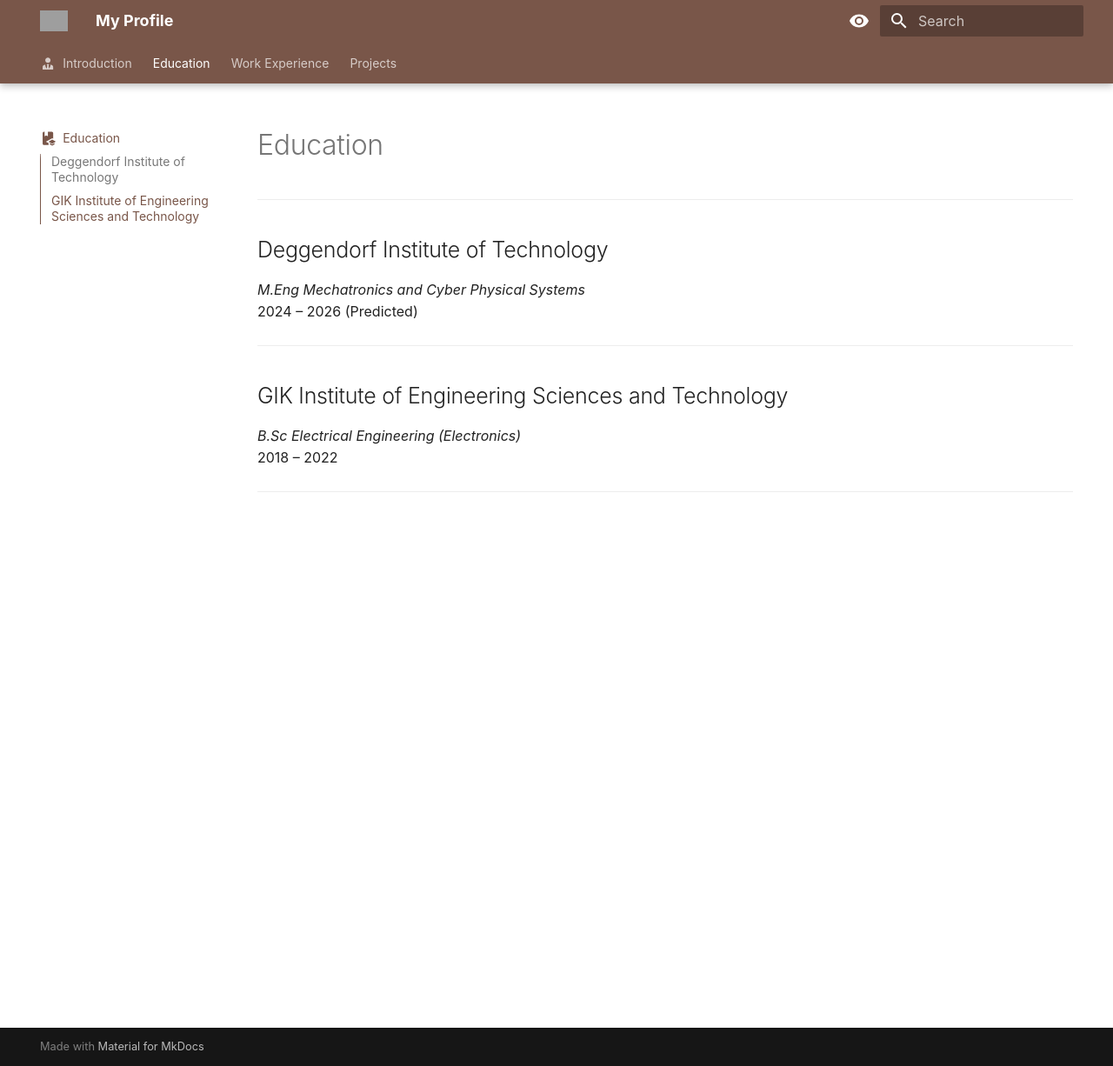
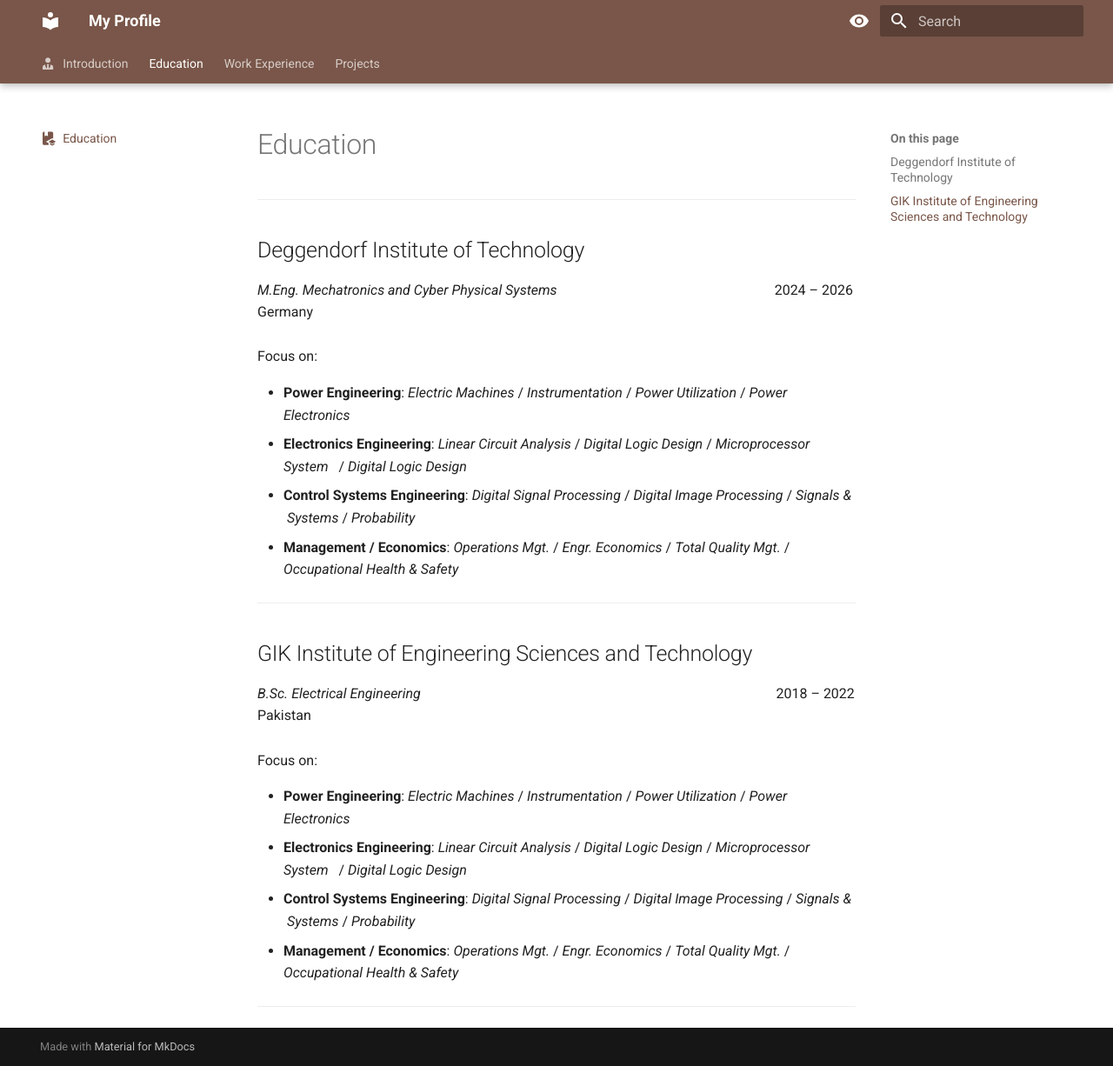
Before and after one commit to KAZA-BEAR/portfolio, an MkDocs documentation site: the page built from docs/education.md, in a window 1280 px wide and 1226 px high. Shown: the whole window at 87% size. Built offline with MkDocs 1.6.1 and Material for MkDocs 9.7.7, drawn with Linux system fonts in a browser that asks for light colours; grey boxes are pictures that could not be loaded.

Commit message:
New Formats and Info
Added formatting and new info

```diff
--- a/docs/education.md
+++ b/docs/education.md
@@ -9,13 +9,28 @@ icon: material/book-education
 ---
 
 ## Deggendorf Institute of Technology
-*M.Eng Mechatronics and Cyber Physical Systems*
-2024 – 2026 (Predicted)
+*M.Eng. Mechatronics and Cyber Physical Systems*&nbsp;&nbsp;&nbsp;&nbsp;&nbsp;&nbsp;&nbsp;&nbsp;&nbsp;&nbsp;&nbsp;&nbsp;&nbsp;&nbsp;&nbsp;&nbsp;&nbsp;&nbsp;&nbsp;&nbsp;&nbsp;&nbsp;&nbsp;&nbsp;&nbsp;&nbsp;&nbsp;&nbsp;&nbsp;&nbsp;&nbsp;&nbsp;&nbsp;&nbsp;&nbsp;&nbsp;&nbsp;&nbsp;&nbsp;&nbsp;&nbsp;&nbsp;&nbsp;&nbsp;&nbsp;&nbsp;&nbsp;&nbsp;&nbsp;&nbsp;&nbsp;&nbsp;&nbsp;&nbsp;&nbsp;&nbsp;&nbsp;&nbsp;&nbsp;&nbsp;&nbsp;&nbsp;&nbsp;2024 – 2026
+Germany
+<br>
+Focus on:
+
+- **Power Engineering**:&nbsp;*Electric Machines* / *Instrumentation* / *Power Utilization* / *Power Electronics*<br>
+- **Electronics Engineering**:&nbsp;*Linear Circuit Analysis* / *Digital Logic Design* / *Microprocessor System* &nbsp;&nbsp;/&nbsp;*Digital Logic Design*<br>
+- **Control Systems Engineering**:&nbsp;*Digital Signal Processing* / *Digital Image Processing* / *Signals & &nbsp;Systems* / *Probability*<br>
+- **Management / Economics**:&nbsp;*Operations Mgt.* / *Engr. Economics* / *Total Quality Mgt.* /&nbsp; *Occupational&nbsp;Health & Safety*<br>
+
 
 ---
 
 ## GIK Institute of Engineering Sciences and Technology
-*B.Sc Electrical Engineering (Electronics)*
-2018 – 2022
+*B.Sc. Electrical Engineering*&nbsp;&nbsp;&nbsp;&nbsp;&nbsp;&nbsp;&nbsp;&nbsp;&nbsp;&nbsp;&nbsp;&nbsp;&nbsp;&nbsp;&nbsp;&nbsp;&nbsp;&nbsp;&nbsp;&nbsp;&nbsp;&nbsp;&nbsp;&nbsp;&nbsp;&nbsp;&nbsp;&nbsp;&nbsp;&nbsp;&nbsp;&nbsp;&nbsp;&nbsp;&nbsp;&nbsp;&nbsp;&nbsp;&nbsp;&nbsp;&nbsp;&nbsp;&nbsp;&nbsp;&nbsp;&nbsp;&nbsp;&nbsp;&nbsp;&nbsp;&nbsp;&nbsp;&nbsp;&nbsp;&nbsp;&nbsp;&nbsp;&nbsp;&nbsp;&nbsp;&nbsp;&nbsp;&nbsp;&nbsp;&nbsp;&nbsp;&nbsp;&nbsp;&nbsp;&nbsp;&nbsp;&nbsp;&nbsp;&nbsp;&nbsp;&nbsp;&nbsp;&nbsp;&nbsp;&nbsp;&nbsp;&nbsp;&nbsp;&nbsp;&nbsp;&nbsp;&nbsp;&nbsp;&nbsp;&nbsp;&nbsp;&nbsp;&nbsp;&nbsp;&nbsp;&nbsp;&nbsp;&nbsp;&nbsp;&nbsp;&nbsp;&nbsp;&nbsp;2018 – 2022
+Pakistan
+<br>
+Focus on:
+
+- **Power Engineering**:&nbsp;*Electric Machines* / *Instrumentation* / *Power Utilization* / *Power Electronics*<br>
+- **Electronics Engineering**:&nbsp;*Linear Circuit Analysis* / *Digital Logic Design* / *Microprocessor System* &nbsp;&nbsp;/&nbsp;*Digital Logic Design*<br>
+- **Control Systems Engineering**:&nbsp;*Digital Signal Processing* / *Digital Image Processing* / *Signals & &nbsp;Systems* / *Probability*<br>
+- **Management / Economics**:&nbsp;*Operations Mgt.* / *Engr. Economics* / *Total Quality Mgt.* /&nbsp; *Occupational&nbsp;Health & Safety*<br>
 
 ---
--- a/mkdocs.yml
+++ b/mkdocs.yml
@@ -1,11 +1,8 @@
 site_name: My Profile
 site_url: https://hamza.github.io
 
-
 theme:
   name: material
-
-  logo: assets/profile.png
 
   palette:
     # Palette toggle for light mode
@@ -26,7 +23,9 @@ theme:
         icon: material/eye-outline
         name: Switch to light mode
 
-  font: false
+  font:
+    text: Roboto
+    code: Roboto Mono
   language: en
 
   features:
@@ -36,17 +35,18 @@ theme:
     - navigation.tabs.sticky
     - navigation.prune
     - navigation.top
-    - toc.integrate
 
 markdown_extensions:
-  - toc:
-      permalink: true
-
+  - def_list
+  - tables
   - pymdownx.highlight
   - pymdownx.superfences
   - attr_list
   - md_in_html
   - pymdownx.blocks.caption
+  - toc:
+      permalink: true
+      title: On this page
 
 extra:
   consent:
```
Also changed, not shown: docs/index.md (+15 -7 lines).
